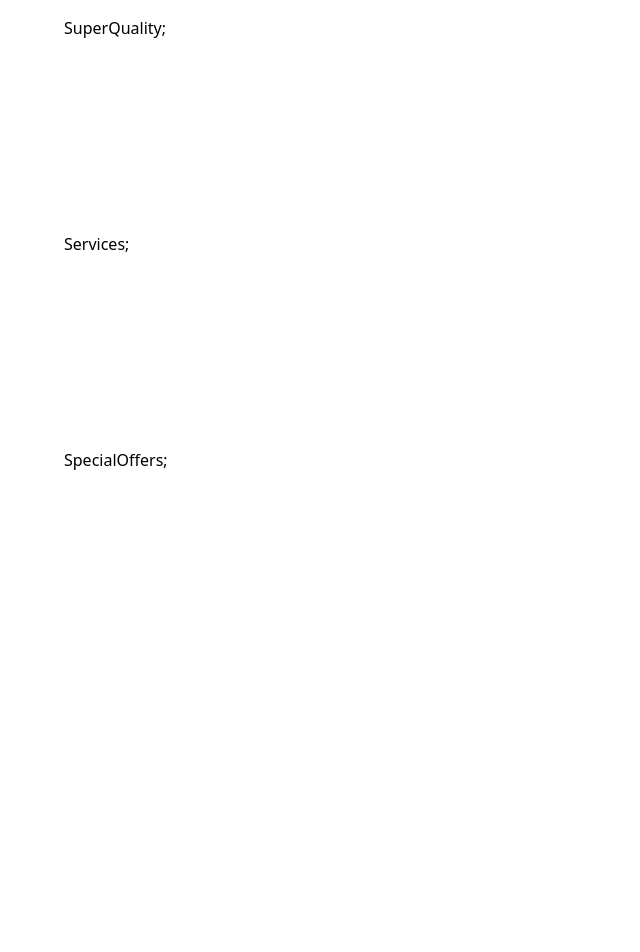
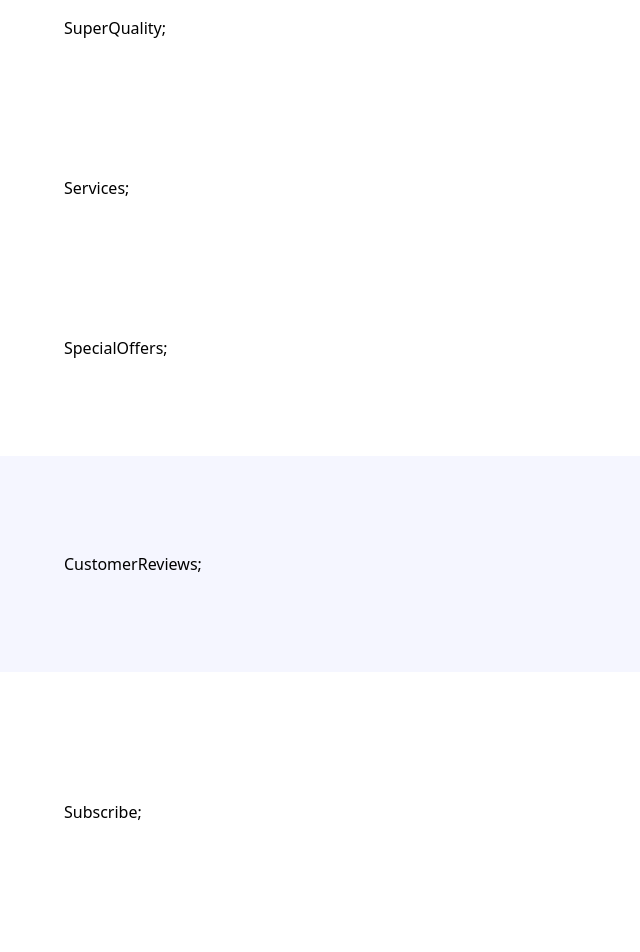
Before and after one commit to PrayagTandon/Nike-LandingPage, a React (Vite) app: page / in a window 1280 px wide. Shown: the part 440-1392 px from the top of the page, without its empty margins (0-640 px from the left). Before the commit the page ends 1008 px from the top, so only its background shows below. Built offline with nearby package versions, Linux system fonts and the light colour scheme; a web font is replaced by a local one.

Commit message:
Structuring the different sections

```diff
--- a/src/App.jsx
+++ b/src/App.jsx
@@ -4,8 +4,11 @@
     <section className="xl:padding-1 wide:padding-r padding-b">Hero;</section>
     <section className="padding">PopularProducts;</section>
     <section className="padding">SuperQuality;</section>
-    <section className="padding">Services;</section>
+    <section className="padding-x py-10">Services;</section>
     <section className="padding">SpecialOffers;</section>
+    <section className="bg-pale-blue padding">CustomerReviews;</section>
+    <section className="padding-x sm:py-32 py-16 w-full">Subscribe;</section>
+    <section className="bg-black padding-x padding-t pb-8">Footer;</section>
   </main>
 );
 export default App;
--- /dev/null
+++ b/src/sections/CustomerReviews.js
@@ -0,0 +1,9 @@
+import React from 'react'
+
+const CustomerReviews = () => {
+    return (
+        <div>CustomerReviews</div>
+    )
+}
+
+export default CustomerReviews
```
